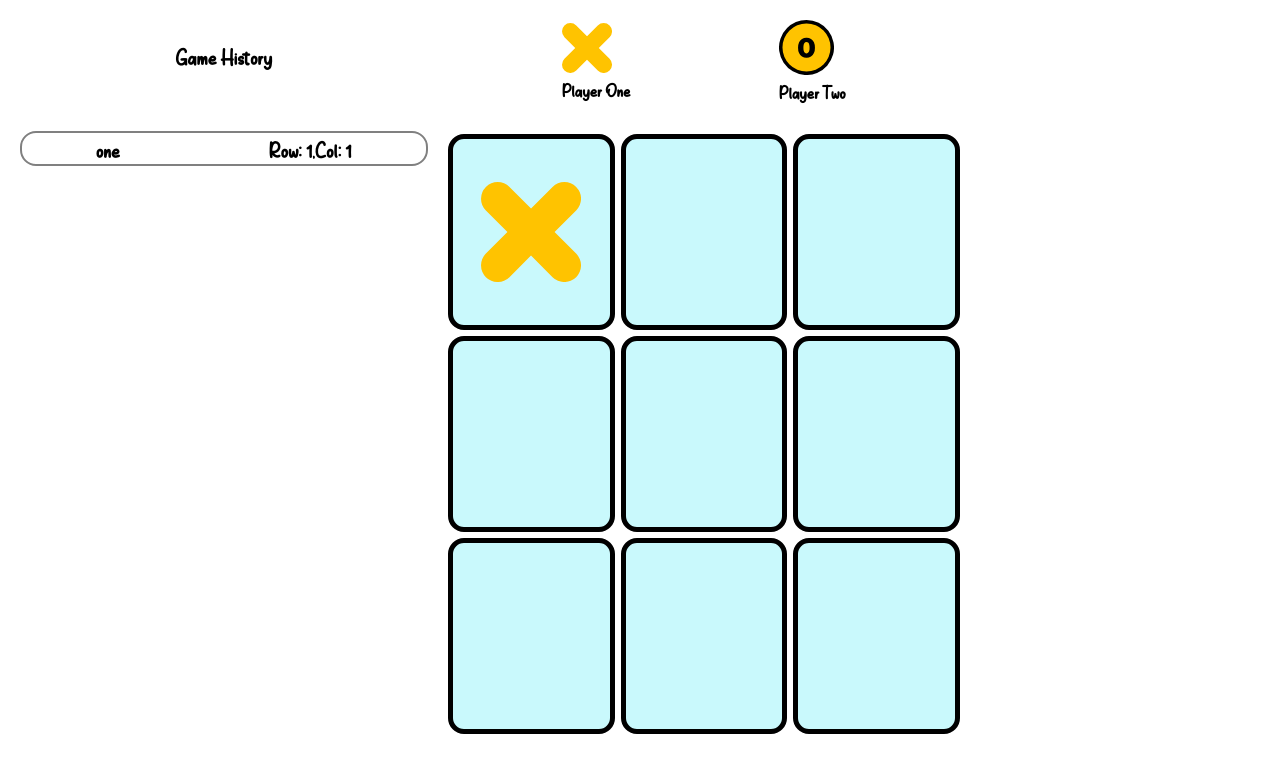
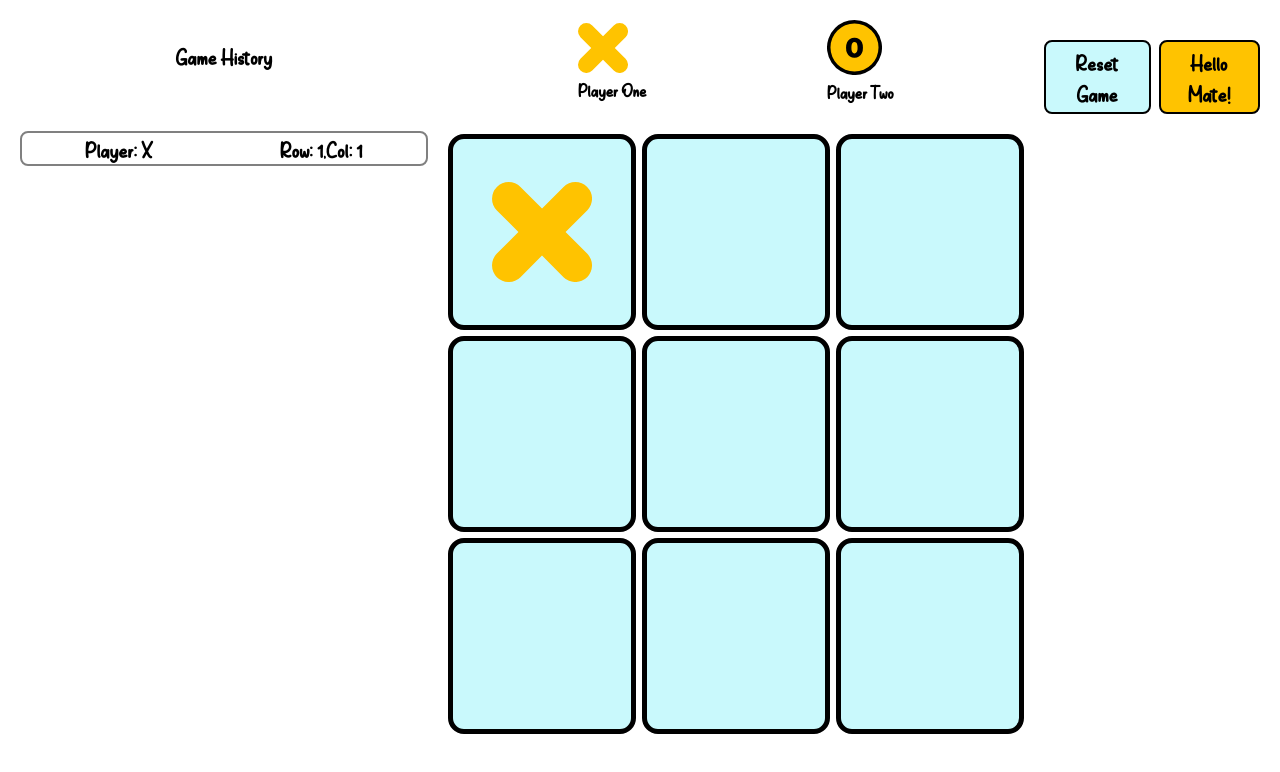
Before and after one commit to Mobinafshari/Tic-Tac-Toe-game, a React (Vite) app: page / in a window 1280 px wide. Both pictures are taken after a click on the element 531 px from the left and 232 px from the top of the page. Shown: the top 772 px of the page. Built offline with nearby package versions, Linux system fonts and the light colour scheme.

Commit message:
feat: buttons added

```diff
--- a/src/App.tsx
+++ b/src/App.tsx
@@ -3,6 +3,7 @@ import Dooz from "./components/Dooz";
 import { ContextProvider } from "./context/mainContext";
 import styles from "./styles/index.module.scss";
 import GameHistory from "./components/History/GameHistory";
+import ResetGame from "./components/Reset/ResetGame";
 
 function App() {
   return (
@@ -10,6 +11,7 @@ function App() {
       <section className={styles["parent"]}>
         <GameHistory />
         <Dooz />
+        <ResetGame />
       </section>
       <Toaster />
     </ContextProvider>
--- a/src/components/History/GameHistory.tsx
+++ b/src/components/History/GameHistory.tsx
@@ -15,7 +15,7 @@ function GameHistory() {
               className={styles["history__choice"]}
               onClick={() => handleChosenPrev(choice)}>
               <div className={styles["history__choice-infos"]}>
-                <span>{choice.player}</span>
+                <span>Player: {choice.player === "one" ? "X" : "O"}</span>
                 <span>{findChosen(choice.index)}</span>
               </div>
               {index < selected.length - 1 && <hr />}
--- a/src/components/History/history.module.scss
+++ b/src/components/History/history.module.scss
@@ -15,14 +15,14 @@
   justify-content: center;
   flex-direction: column;
   border: 2px solid gray;
-  border-radius: 16px;
+  border-radius: 8px;
   &__choice:first-child {
-    border-top-right-radius: 16px;
-    border-top-left-radius: 16px;
+    border-top-right-radius: 8px;
+    border-top-left-radius: 8px;
   }
   &__choice:last-child {
-    border-bottom-right-radius: 16px;
-    border-bottom-left-radius: 16px;
+    border-bottom-right-radius: 8px;
+    border-bottom-left-radius: 8px;
   }
 
   &__choice {
--- /dev/null
+++ b/src/components/Reset/ResetGame.tsx
@@ -0,0 +1,21 @@
+import { usePlayerContext } from "../../context/mainContext";
+import styles from "./reset.module.scss";
+
+function ResetGame() {
+  const { reset } = usePlayerContext();
+  return (
+    <div className={styles["reset"]}>
+      <button className={styles["reset__button"]} onClick={reset}>
+        Reset Game
+      </button>
+      <button
+        onClick={() => alert("Hello There!")}
+        className={styles["reset__button"]}
+        style={{ backgroundColor: "#ffc300" }}>
+        Hello Mate!
+      </button>
+    </div>
+  );
+}
+
+export default ResetGame;
--- /dev/null
+++ b/src/components/Reset/reset.module.scss
@@ -0,0 +1,15 @@
+.reset {
+  flex-basis: 20%;
+  padding: 40px 20px;
+  display: flex;
+  align-items: center;
+  gap: 8px;
+  &__button{
+    padding: 4px 8px;
+    background-color: #c9f9fc;
+    font-size: 24px;
+    border-radius: 8px;
+    cursor: pointer;
+    border: 2px solid black;
+}
+}
--- a/src/context/mainContext.tsx
+++ b/src/context/mainContext.tsx
@@ -12,7 +12,7 @@ type contextType = {
   getPlayerSelectedIndices: (player: Player) => number[];
   reset: () => void;
   reseted: boolean;
-  handleChosenPrev : (value : Selected) => void;
+  handleChosenPrev: (value: Selected) => void;
 };
 const PlayerContext = createContext<contextType | undefined>(undefined);
 
@@ -37,6 +37,7 @@ export const ContextProvider = ({ children }: { children: ReactNode }) => {
   const handleChosenPrev = (playerChoice: Selected) => {
     const chosenMove = selected.findIndex((choice) => choice === playerChoice);
     setSelected(selected.slice(0, chosenMove + 1));
+    setPlayer(playerChoice.player === "one" ? "two" : "one");
   };
 
   const getPlayerSelectedIndices = (player: Player): number[] => {
--- a/src/styles/index.module.scss
+++ b/src/styles/index.module.scss
@@ -16,9 +16,11 @@ body {
   display: flex;
   flex-direction: column;
   gap: 30px;
+  flex: 1;
+
 }
 .dooz {
-  width: 40vw;
+  width: 100%;
   height: 75vh;
   display: grid;
   grid-template-columns: repeat(3, 1fr);
```
